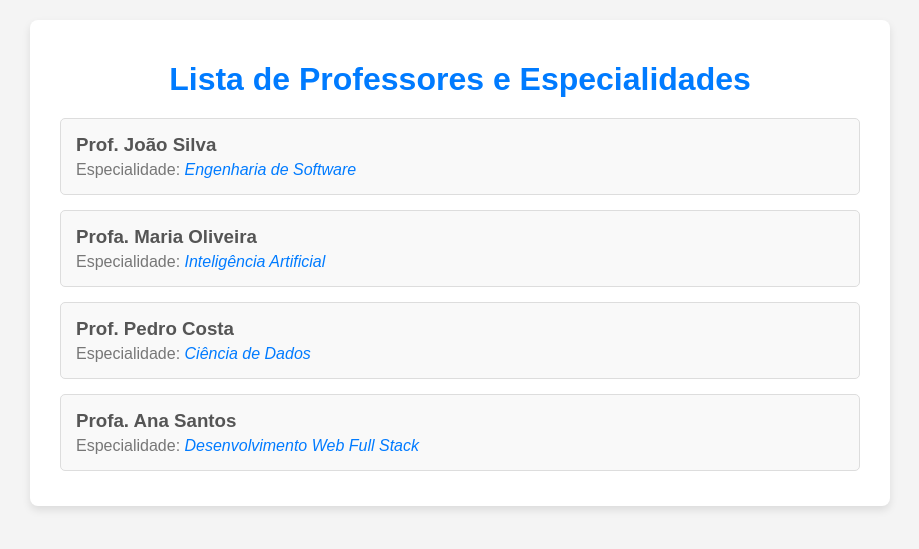
After one commit to IvanilsoDaSilva/iff-seorienta, a Django app: page /Aluno/ in a window 1280 px wide. The commit adds this page. Shown: the top 549 px of the page, without its empty margins (180-1099 px from the left). Run offline with Django 5.2, Linux system fonts and the light colour scheme.

Commit message:
ADD ALUNO

```diff
--- /dev/null
+++ b/Aluno/admin.py
@@ -0,0 +1,3 @@
+from django.contrib import admin
+
+# Register your models here.
--- /dev/null
+++ b/Aluno/apps.py
@@ -0,0 +1,6 @@
+from django.apps import AppConfig
+
+
+class AlunoConfig(AppConfig):
+    default_auto_field = 'django.db.models.BigAutoField'
+    name = 'Aluno'
--- /dev/null
+++ b/Aluno/models.py
@@ -0,0 +1,3 @@
+from django.db import models
+
+# Create your models here.
--- /dev/null
+++ b/Aluno/templates/Aluno_View.html
@@ -0,0 +1,91 @@
+<!DOCTYPE html>
+<html lang="pt-br">
+<head>
+    <meta charset="UTF-8">
+    <meta name="viewport" content="width=device-width, initial-scale=1.0">
+    <title>Lista de Professores</title>
+    <style>
+        body {
+            font-family: Arial, sans-serif;
+            background-color: #f4f4f4;
+            color: #333;
+            margin: 0;
+            padding: 20px;
+        }
+        .container {
+            max-width: 800px;
+            margin: 0 auto;
+            background-color: #fff;
+            padding: 20px 30px;
+            border-radius: 8px;
+            box-shadow: 0 4px 8px rgba(0, 0, 0, 0.1);
+        }
+        h1 {
+            text-align: center;
+            color: #007BFF;
+            margin-bottom: 20px;
+        }
+        .professor-card {
+            border: 1px solid #ddd;
+            border-radius: 5px;
+            padding: 15px;
+            margin-bottom: 15px;
+            background-color: #f9f9f9;
+            display: flex;
+            justify-content: space-between;
+            align-items: center;
+        }
+        .professor-info {
+            flex-grow: 1;
+        }
+        .professor-info h3 {
+            margin: 0 0 5px 0;
+            color: #555;
+        }
+        .professor-info p {
+            margin: 0;
+            color: #777;
+        }
+        .specialty {
+            font-style: italic;
+            color: #007BFF;
+        }
+    </style>
+</head>
+<body>
+
+    <div class="container">
+        <h1>Lista de Professores e Especialidades</h1>
+
+        <div class="professor-card">
+            <div class="professor-info">
+                <h3>Prof. João Silva</h3>
+                <p>Especialidade: <span class="specialty">Engenharia de Software</span></p>
+            </div>
+        </div>
+
+        <div class="professor-card">
+            <div class="professor-info">
+                <h3>Profa. Maria Oliveira</h3>
+                <p>Especialidade: <span class="specialty">Inteligência Artificial</span></p>
+            </div>
+        </div>
+
+        <div class="professor-card">
+            <div class="professor-info">
+                <h3>Prof. Pedro Costa</h3>
+                <p>Especialidade: <span class="specialty">Ciência de Dados</span></p>
+            </div>
+        </div>
+
+        <div class="professor-card">
+            <div class="professor-info">
+                <h3>Profa. Ana Santos</h3>
+                <p>Especialidade: <span class="specialty">Desenvolvimento Web Full Stack</span></p>
+            </div>
+        </div>
+
+    </div>
+
+</body>
+</html>
--- /dev/null
+++ b/Aluno/tests.py
@@ -0,0 +1,3 @@
+from django.test import TestCase
+
+# Create your tests here.
--- /dev/null
+++ b/Aluno/urls.py
@@ -0,0 +1,6 @@
+from django.urls import path
+from . import views
+
+urlpatterns = [
+    path('', views.inicio, name='Aluno_View')
+]
--- /dev/null
+++ b/Aluno/views.py
@@ -0,0 +1,6 @@
+from django.shortcuts import render
+
+def inicio(request):
+    return render(request, "Aluno_View.html")
+
+# Create your views here.
--- a/core/settings.py
+++ b/core/settings.py
@@ -38,6 +38,7 @@ INSTALLED_APPS = [
     'django.contrib.messages',
     'django.contrib.staticfiles',
     'professor',
+    'Aluno',
 ]
 
 MIDDLEWARE = [
--- a/core/urls.py
+++ b/core/urls.py
@@ -23,4 +23,5 @@ urlpatterns = [
 
     path('conta/', admin.site.urls),
     path('professor/', include('professor.urls')),
+    path('Aluno/', include('Aluno.urls')),
 ]
--- a/professor/templates/professor-inicio.html
+++ b/professor/templates/professor-inicio.html
@@ -1,4 +1,4 @@
-<!DOCTYPE html>
+d<!DOCTYPE html>
 <html lang="pt-br">
 <head>
     <meta charset="UTF-8">
--- a/templates/inicio.html
+++ b/templates/inicio.html
@@ -12,6 +12,7 @@
     <ul>
         <li><a href="/conta/">Ir para Login</a></li>
         <li><a href="/professor/">Ir para Professor</a></li>
+        <li><a href="/Aluno/">Ir para Aluno</a></li>
     </ul>
 </body>
 </html>
```
Also changed, not shown: Aluno/__init__.py (added), Aluno/migrations/__init__.py (added).
